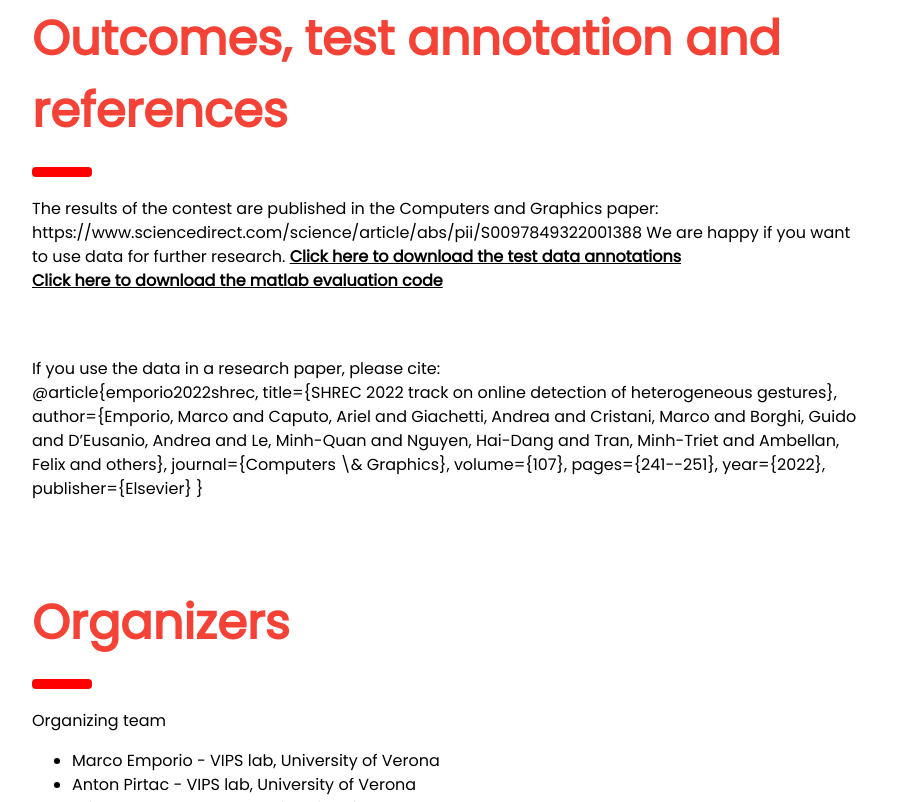
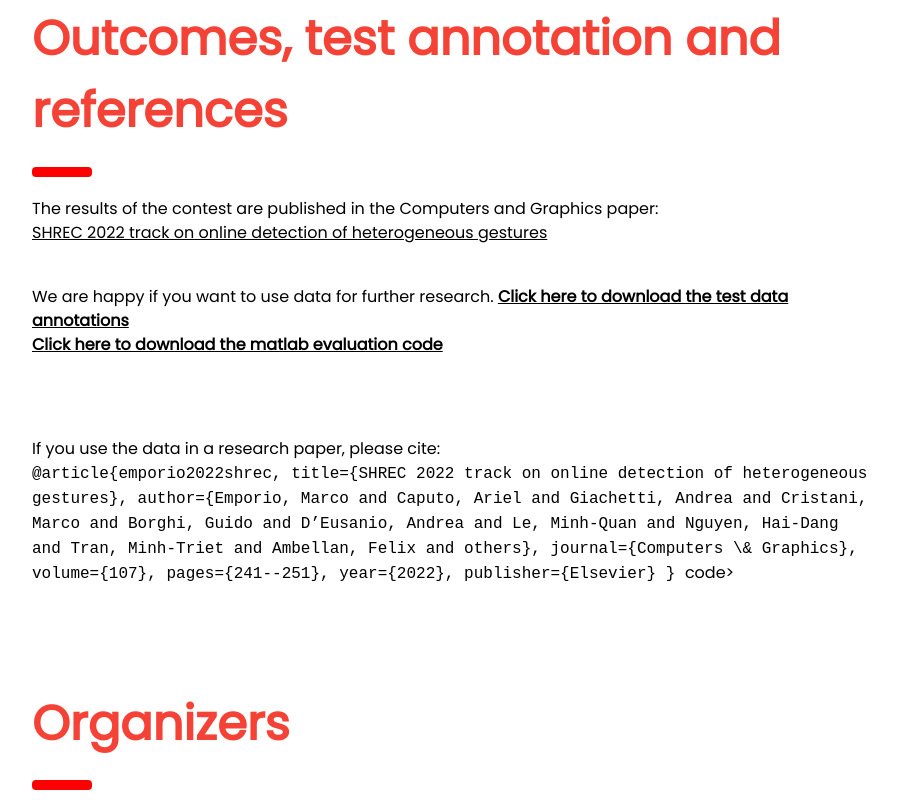
Before and after one commit to univr-VIPS/Shrec22, a plain HTML site: page index.html in a window 1280 px wide. Shown: the part 3604-4406 px from the top of the page, without its empty margins (340-1237 px from the left). Drawn offline with nearby package versions, Linux system fonts and the light colour scheme.

Commit message:
Update contest results link with citation details

```diff
--- a/index.html
+++ b/index.html
@@ -173,16 +173,17 @@
     <h1 class="w3-xxxlarge w3-text-red"><b> Outcomes, test annotation and references </b></h1>
     <hr style="width:50px;border:5px solid red" class="w3-round">
     <p>
-    The results of the contest are published in the Computers and Graphics paper:
-		https://www.sciencedirect.com/science/article/abs/pii/S0097849322001388
-
+    The results of the contest are published in the Computers and Graphics paper:<br/>
+		<a href="https://www.sciencedirect.com/science/article/abs/pii/S0097849322001388">SHREC 2022 track on online detection of heterogeneous gestures</a>
+	 <br/><br/>   <p>
 	We are happy if you want to use data for further research.
     <b><a href="test_annotations_fixed.txt"> Click here to download the test data annotations</a><br/></b>
     <b><a href="evaluation_shrec22fix.m"> Click here to download the matlab evaluation code </a><br/> </b> </p>
 
-	 <br/><br/>
+	 <br/><br/>   <p>
 If you use the data in a research paper, please cite:
 	 <br/>
+		 <code>
  @article{emporio2022shrec,
   title={SHREC 2022 track on online detection of heterogeneous gestures},
   author={Emporio, Marco and Caputo, Ariel and Giachetti, Andrea and Cristani, Marco and Borghi, Guido and D’Eusanio, Andrea and Le, Minh-Quan and Nguyen, Hai-Dang and Tran, Minh-Triet and Ambellan, Felix and others},
@@ -192,7 +193,7 @@
   year={2022},
   publisher={Elsevier}
 }
-
+		 </code>code>
  </div>
 
 
```
